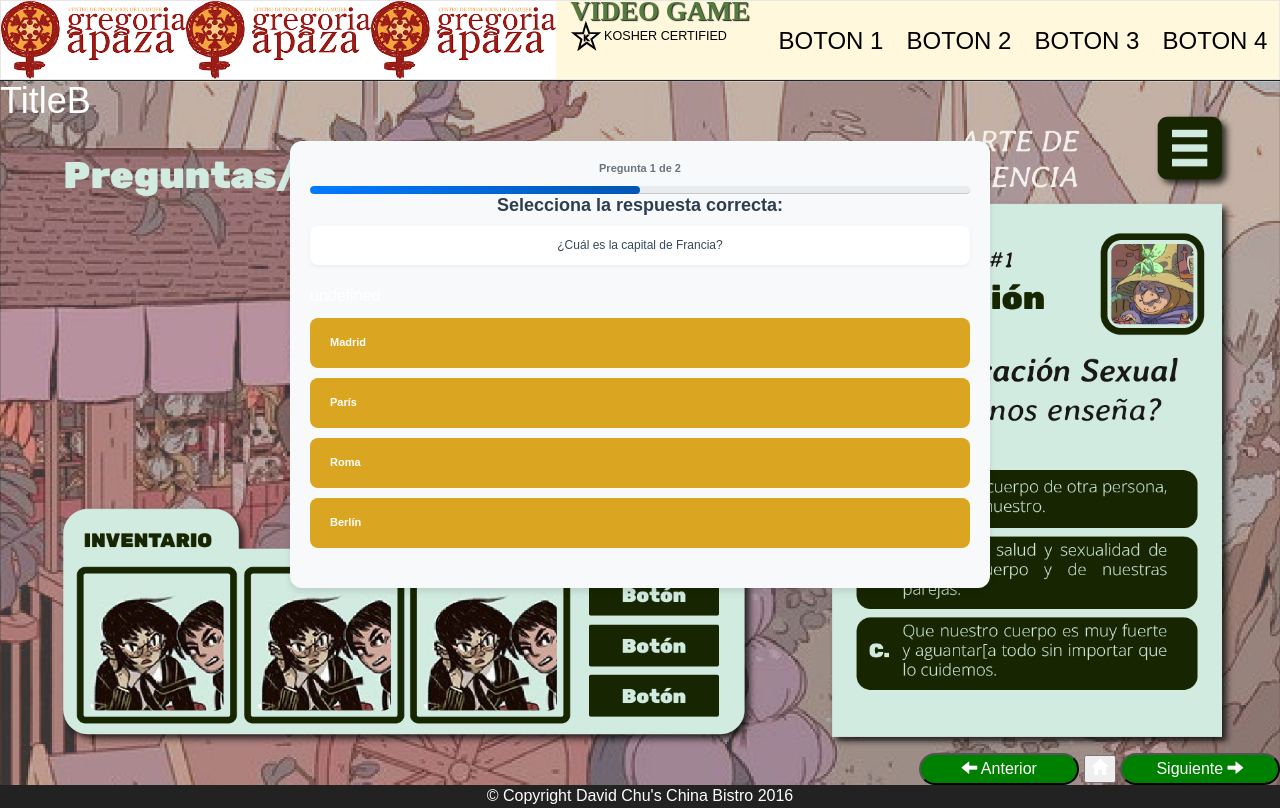
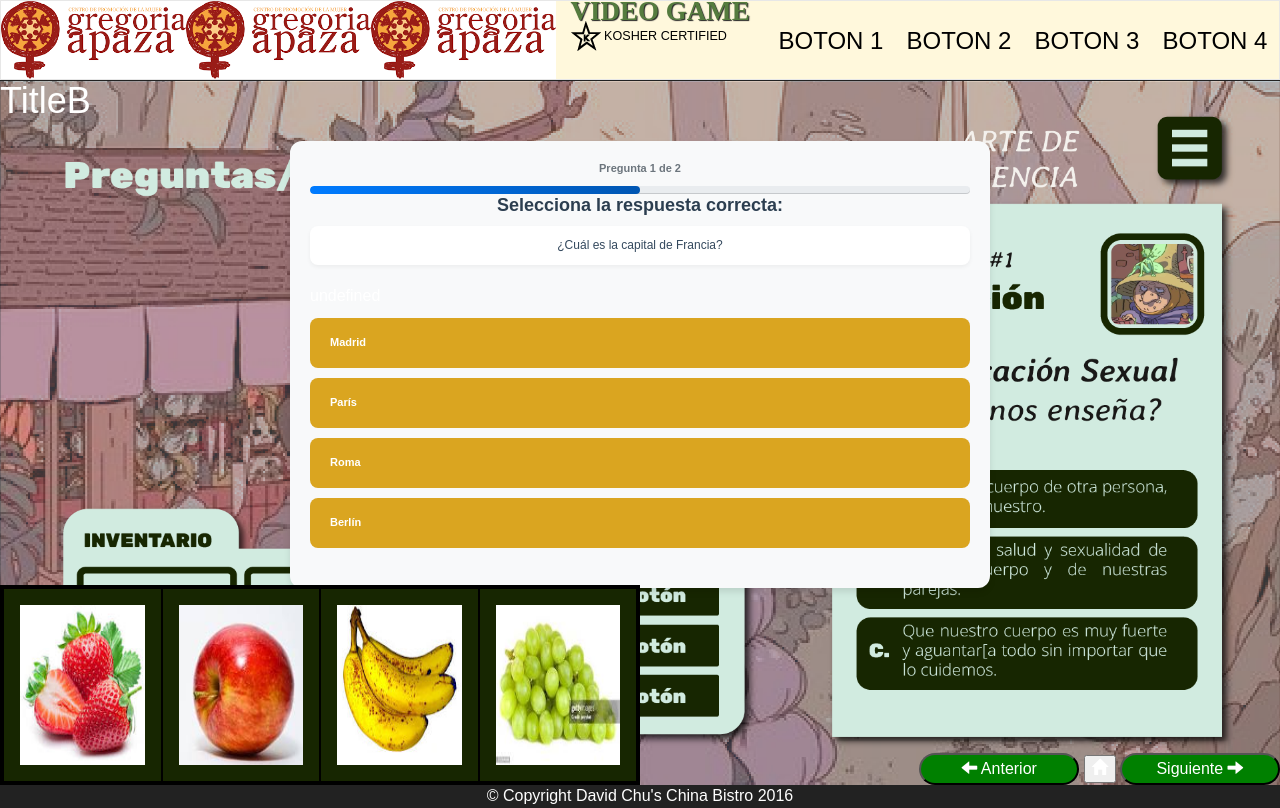
Before and after one commit to RodrigoCoronelLoza/gregoriaVideoGame, a plain HTML site: page index.html in a window 1280 px wide. Both pictures are taken after a click on the button "Comienza". Drawn offline with Linux system fonts and the light colour scheme.

Commit message:
inventario inicio

```diff
--- a/css/styles.css
+++ b/css/styles.css
@@ -1,3 +1,6 @@
+:root{
+
+}
 body {
   font-size: 16px;
   color: #fff;
@@ -237,6 +240,27 @@ header {
   border-radius: 1em;
 }
 
+#inventory-container {
+  border: 3px solid black;
+  position: absolute;
+  bottom: 0;
+  left: 0;
+  display: flex;
+  width: 50%;
+  height: 20rem;
+}
+.image-inventory-container {
+  border: 1px solid black;
+  width: 25%;
+  height: 100%;
+  padding: 1em;
+  background-color: #172601;
+}
+.inventory-image {
+  width: 100%;
+  height: 100%;
+}
+
 .Alayout {
   /* padding: 0;
   margin: 0; */
--- a/index.html
+++ b/index.html
@@ -93,15 +93,29 @@
     <div id="container-main">
       <div id="page-content"></div>
       <div id="adv-buttons">
-        <button class="nav-buttons" id ="prev-button" onclick="prevPage()">
+        <button class="nav-buttons" id="prev-button" onclick="prevPage()">
           <i class="glyphicon glyphicon-arrow-left"></i> Anterior
         </button>
         <button class="jump-buttons" id="home-button" onclick="setPage(2)">
           <i class="glyphicon glyphicon-home"></i>
         </button>
-        <button class="nav-buttons" id ="next-button" onclick="nextPage()">
+        <button class="nav-buttons" id="next-button" onclick="nextPage()">
           Siguiente <i class="glyphicon glyphicon-arrow-right"></i>
         </button>
+      </div>
+      <div id="inventory-container">
+        <div id="inventory-image1" class="image-inventory-container">
+          <img class="inventory-image" src="images/strawberry.jpg" />
+        </div>
+        <div id="inventory-image2" class="image-inventory-container">
+          <img class="inventory-image" src="images/apple.jpg" />
+        </div>
+        <div id="inventory-image3" class="image-inventory-container">
+          <img class="inventory-image" src="images/banana.jpg" />
+        </div>
+        <div id="inventory-image4" class="image-inventory-container">
+          <img class="inventory-image" src="images/grapes.jpg" />
+        </div>
       </div>
       <!-- <img
           id="background-image"
@@ -110,7 +124,7 @@
         /> -->
     </div>
 
-    <footer class="panel-footer visible-lg">
+    <footer class="panel-footer">
       <div class="container">
         <!-- <div class="row">
           <section id="hours" class="col-sm-4">
--- a/js/script.js
+++ b/js/script.js
@@ -42,14 +42,17 @@ function renderPage() {
   const headerElement = document.querySelector("header");
   const footerElement = document.querySelector("footer");
   const advButton = document.getElementById("adv-buttons");
+  const inventory = document.getElementById("inventory-container");
   if (currentPage === 0) {
     headerElement.style.display = "none";
     advButton.style.display = "none";
     footerElement.style.display = "none";
+    inventory.style.visibility = "hidden";
   } else {
     advButton.style.display = "block";
     headerElement.style.display = "block";
     footerElement.style.display = "block";
+    inventory.style.visibility = "visible";
   }
   pageContent.className = layoutData[currentPage];
   pageContent.innerHTML = createStructure(
```
